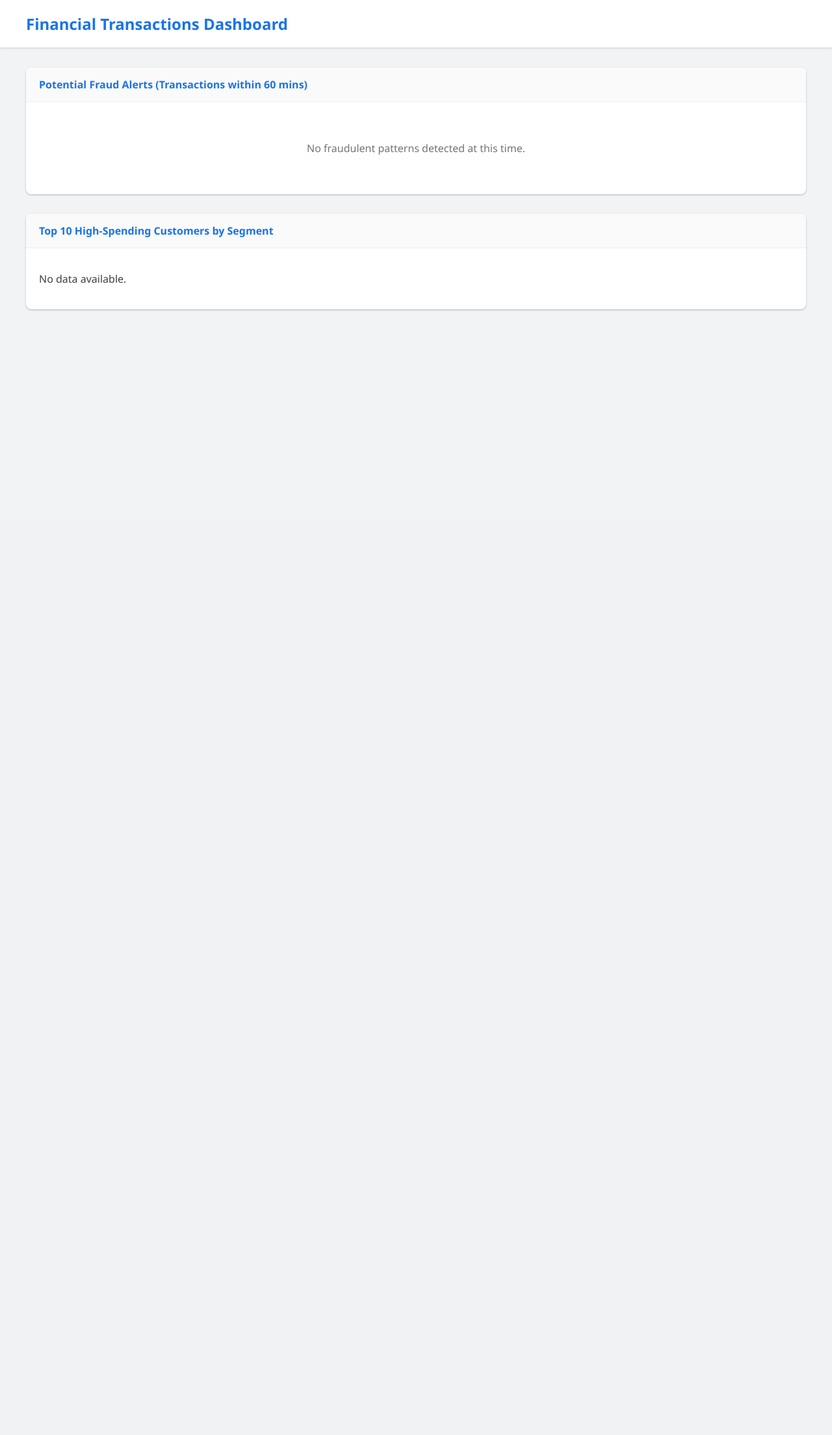
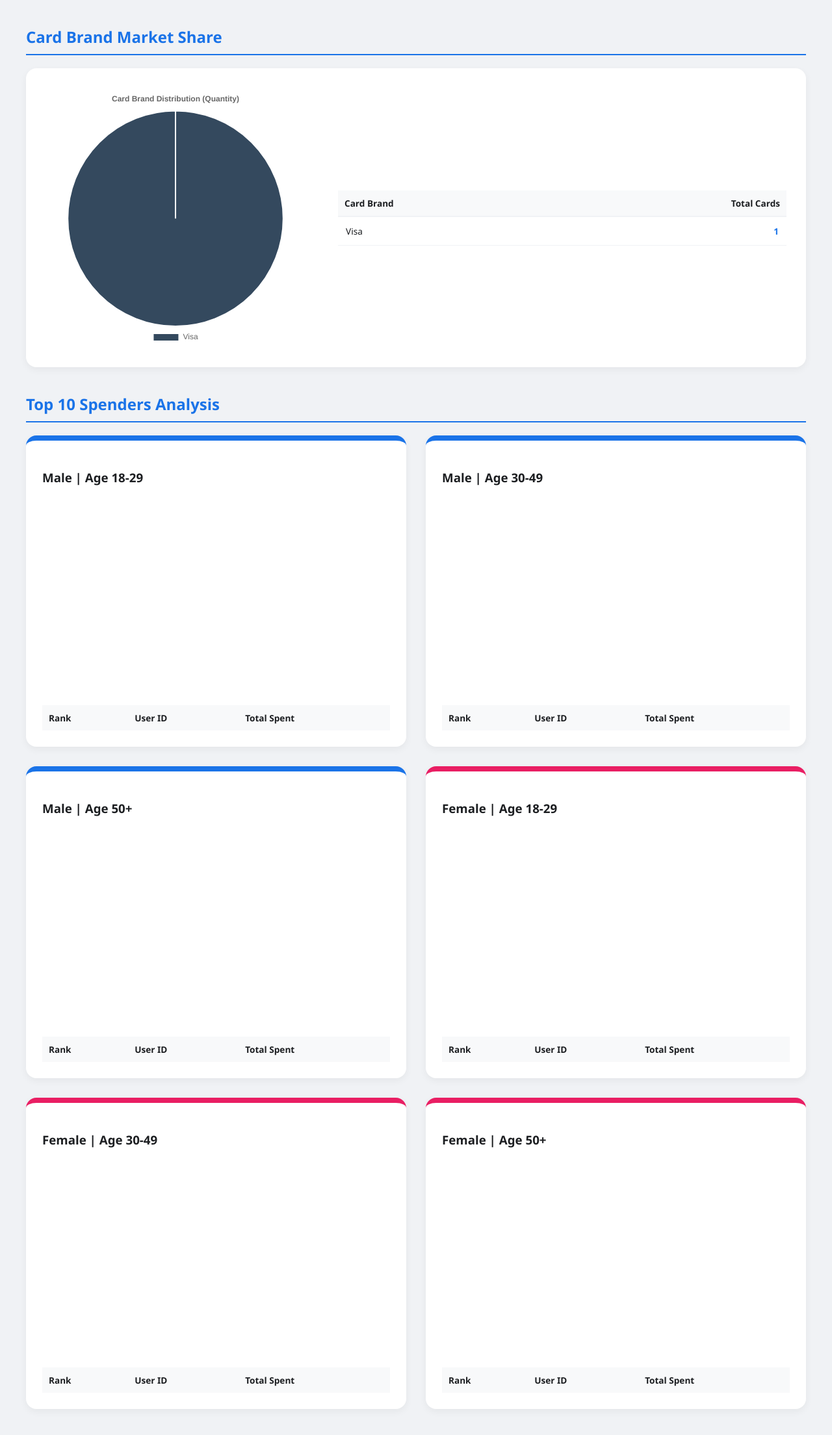
Before and after one commit to isabella-shi/DATA201-Group-2, a Flask app: page / in a window 1280 px wide. Shown: the whole page at 65% size. Before the commit the page ends 478 px from the top, so only its background shows below. Run offline with Flask 3, Linux system fonts and the light colour scheme; tables that the repository leaves empty hold one stand-in row (values such as "Sample post"); data that the repository does not hold is empty; a map, chart or similar area stays blank.

Commit message:
Merge branch 'main' of https://github.com/isabella-shi/DATA201-Group-2

```diff
--- a/Rene_flask/app.py
+++ b/Rene_flask/app.py
@@ -1,57 +1,78 @@
 from flask import Flask, render_template
 from db import query
+from decimal import Decimal
 
 app = Flask(__name__)
+
+def decimal_default(obj):
+    if isinstance(obj, list):
+        return [decimal_default(i) for i in obj]
+    if isinstance(obj, dict):
+        return {k: decimal_default(v) for k, v in obj.items()}
+    if isinstance(obj, Decimal):
+        return float(obj)
+    return obj
 
 @app.route("/")
 def index():
     sql3 = """
-    WITH TransactionIntervals AS (
-        SELECT
-            card_id,
-            date AS current_trans_time,
-            LAG(date) OVER (PARTITION BY card_id ORDER BY date) AS prev_trans_time
-        FROM Transactions_Sample
-    )
-    SELECT *
-    FROM TransactionIntervals
-    WHERE TIMESTAMPDIFF(MINUTE, prev_trans_time, current_trans_time) < 60
-    LIMIT 20;
+        SELECT card_brand, COUNT(*) AS total_cards
+        FROM Cards
+        GROUP BY card_brand;
     """
 
     sql4 = """
-    WITH UserSpending AS (
-        SELECT
-            u.id AS user_id,
-            u.gender,
-            CASE
-                WHEN u.current_age BETWEEN 18 AND 29 THEN '18-29'
-                WHEN u.current_age BETWEEN 30 AND 49 THEN '30-49'
-                ELSE '50+'
-            END AS age_group,
-            SUM(CAST(REPLACE(REPLACE(t.amount, '$', ''), ',', '') AS DECIMAL(10,2))) AS total_spent
-        FROM Users u
-        JOIN Cards c ON u.id = c.client_id
-        JOIN Transactions_Sample t ON c.id = t.card_id
-        GROUP BY u.id, u.gender, age_group
-    ),
-    RankedUsers AS (
-        SELECT *,
-            ROW_NUMBER() OVER (
-                PARTITION BY gender, age_group
-                ORDER BY total_spent DESC
-            ) AS spending_rank
-        FROM UserSpending
-    )
-    SELECT *
-    FROM RankedUsers
-    WHERE spending_rank <= 10
-    ORDER BY gender, age_group, spending_rank;
+        WITH UserSpending AS (
+            SELECT
+                u.id AS user_id,
+                u.gender,
+                CASE
+                    WHEN u.current_age BETWEEN 18 AND 29 THEN '18-29'
+                    WHEN u.current_age BETWEEN 30 AND 49 THEN '30-49'
+                    ELSE '50+'
+                END AS age_group,
+                SUM(CAST(REPLACE(REPLACE(t.amount, '$', ''), ',', '') AS DECIMAL(10,2))) AS total_spent
+            FROM Users u
+            JOIN Cards c ON u.id = c.client_id
+            JOIN Transactions_Sample t ON c.id = t.card_id
+            GROUP BY u.id, u.gender, age_group
+        ),
+        RankedUsers AS (
+            SELECT *,
+                ROW_NUMBER() OVER (
+                    PARTITION BY gender, age_group
+                    ORDER BY total_spent DESC
+                ) AS spending_rank
+            FROM UserSpending
+        )
+        SELECT *
+        FROM RankedUsers
+        WHERE spending_rank <= 10
+        ORDER BY gender, age_group, spending_rank;
     """
 
+    res3 = query(sql3)
+    res4 = query(sql4)
+
+    data3 = decimal_default(res3)
+    data4 = decimal_default(res4)
+
+    spending_groups = {
+        'Male': {'18-29': [], '30-49': [], '50+': []},
+        'Female': {'18-29': [], '30-49': [], '50+': []}
+    }
+    for row in data4:
+        g, a = row['gender'], row['age_group']
+        if g in spending_groups and a in spending_groups[g]:
+            spending_groups[g][a].append(row)
+
+    chart_max = max([row['total_spent'] for row in data4]) * 1.1 if data4 else 1000
+
     return render_template("dashboard.html",
-                           data3 = query(sql3),
-                           data4 = query(sql4),)
+                           data3=data3,
+                           data4=data4,
+                           spending_groups=spending_groups,
+                           chart_max=chart_max)
 
 if __name__ == "__main__":
     app.run(debug=True)
--- a/Rene_flask/templates/dashboard.html
+++ b/Rene_flask/templates/dashboard.html
@@ -2,177 +2,144 @@
 <html lang="en">
 <head>
     <meta charset="UTF-8">
-    <meta name="viewport" content="width=device-width, initial-scale=1.0">
-    <title>Financial Transactions Analysis Dashboard</title>
+    <title>Financial Analysis Dashboard</title>
+    <script src="https://cdn.jsdelivr.net/npm/chart.js"></script>
     <style>
-        :root {
-            --primary-blue: #1a73e8;
-            --light-blue: #e8f0fe;
-            --bg-gray: #f1f3f4;
-            --text-dark: #3c4043;
-            --alert-red: #d93025;
-        }
+        body { font-family: 'Segoe UI', sans-serif; background-color: #f0f2f5; margin: 40px; color: #1c1e21; }
+        .section-title { color: #1a73e8; margin: 40px 0 20px; border-bottom: 2px solid #1a73e8; padding-bottom: 10px; }
 
-        body {
-            font-family: 'Segoe UI', Roboto, Helvetica, Arial, sans-serif;
-            background-color: var(--bg-gray);
-            color: var(--text-dark);
-            margin: 0;
-            padding: 0;
-        }
+        .data3-container { display: flex; gap: 30px; align-items: flex-start; margin-bottom: 40px; background: white; padding: 25px; border-radius: 16px; box-shadow: 0 4px 12px rgba(0,0,0,0.05); }
+        .pie-box { flex: 1; max-width: 350px; }
+        .metrics-box { flex: 2; display: grid; grid-template-columns: repeat(auto-fit, minmax(200px, 1fr)); gap: 15px; }
 
-        header {
-            background-color: white;
-            padding: 20px 40px;
-            border-bottom: 1px solid #dadce0;
-            box-shadow: 0 1px 2px rgba(60,64,67,0.1);
-        }
+        .summary-card { background: #f8f9fa; padding: 15px; border-radius: 12px; border-left: 5px solid #34495e; }
+        .summary-card h4 { margin: 0; color: #65676b; font-size: 0.8em; text-transform: uppercase; }
+        .summary-card .value { font-size: 1.4em; font-weight: bold; margin: 5px 0; }
 
-        header h1 {
-            margin: 0;
-            font-size: 24px;
-            color: var(--primary-blue);
-        }
+        .grid-container { display: grid; grid-template-columns: repeat(auto-fit, minmax(480px, 1fr)); gap: 30px; }
+        .card { background: white; padding: 25px; border-radius: 16px; box-shadow: 0 4px 12px rgba(0,0,0,0.05); border-top: 8px solid #1a73e8; }
+        .card.Female { border-top-color: #e91e63; }
+        .chart-box { height: 300px; margin-bottom: 20px; }
 
-        .container {
-            padding: 30px 40px;
-            display: flex;
-            flex-direction: column;
-            gap: 30px;
-        }
-
-        .card {
-            background: white;
-            border-radius: 8px;
-            box-shadow: 0 1px 3px rgba(60,64,67,0.12), 0 1px 2px rgba(60,64,67,0.24);
-            overflow: hidden;
-        }
-
-        .card-header {
-            padding: 15px 20px;
-            background-color: #fafafa;
-            border-bottom: 1px solid #eee;
-            font-weight: bold;
-            color: var(--primary-blue);
-            display: flex;
-            align-items: center;
-        }
-
-        .card-content {
-            padding: 20px;
-        }
-
-        table {
-            width: 100%;
-            border-collapse: collapse;
-            font-size: 14px;
-        }
-
-        th {
-            text-align: left;
-            padding: 12px;
-            background-color: var(--light-blue);
-            color: var(--primary-blue);
-            font-weight: 600;
-        }
-
-        td {
-            padding: 12px;
-            border-bottom: 1px solid #f1f3f4;
-        }
-
-        tr:hover {
-            background-color: #f8f9fa;
-        }
-
-        .badge-alert {
-            background-color: #fce8e6;
-            color: var(--alert-red);
-            padding: 4px 8px;
-            border-radius: 4px;
-            font-size: 12px;
-            font-weight: bold;
-        }
-
-        .empty-state {
-            text-align: center;
-            padding: 40px;
-            color: #70757a;
-        }
+        table { width: 100%; border-collapse: collapse; font-size: 0.85em; }
+        th { text-align: left; padding: 10px; background: #f8f9fa; }
+        td { padding: 10px; border-bottom: 1px solid #f0f2f5; }
+        .amount { font-family: monospace; font-weight: bold; }
     </style>
 </head>
 <body>
 
-    <header>
-        <h1>Financial Transactions Dashboard</h1>
-    </header>
+    <h2 class="section-title">Card Brand Market Share</h2>
+    <div class="data3-container" style="display: flex; justify-content: center; align-items: center; background: white; padding: 30px; border-radius: 16px; gap: 50px;">
 
-    <div class="container">
-
-        <div class="card">
-            <div class="card-header">
-                Potential Fraud Alerts (Transactions within 60 mins)
-            </div>
-            <div class="card-content">
-                {% if data3 %}
-                <table>
-                    <thead>
-                        <tr>
-                            <th>Card ID</th>
-                            <th>Current Transaction</th>
-                            <th>Previous Transaction</th>
-                        </tr>
-                    </thead>
-                    <tbody>
-                        {% for row in data3 %}
-                        <tr>
-                            <td>{{ row.card_id }}</td>
-                            <td>{{ row.current_trans_time }}</td>
-                            <td><span class="badge-alert">{{ row.prev_trans_time }}</span></td>
-                        </tr>
-                        {% endfor %}
-                    </tbody>
-                </table>
-                {% else %}
-                <div class="empty-state">No fraudulent patterns detected at this time.</div>
-                {% endif %}
-            </div>
+        <div style="flex: 1; max-width: 400px;">
+            <canvas id="pieChartData3"></canvas>
         </div>
 
-     <div class="card">
-        <div class="card-header">Top 10 High-Spending Customers by Segment</div>
-        <div class="card-content">
-            {% if data4 %}
-            <table>
+        <div style="flex: 1;">
+            <table style="width: 100%; border-collapse: collapse;">
                 <thead>
-                    <tr>
-                        <th>Rank</th>
-                        <th>User ID</th>
-                        <th>Gender</th>
-                        <th>Age Group</th>
-                        <th>Total Spent</th>
+                    <tr style="border-bottom: 2px solid #f0f2f5;">
+                        <th style="padding: 10px; text-align: left;">Card Brand</th>
+                        <th style="padding: 10px; text-align: right;">Total Cards</th>
                     </tr>
                 </thead>
                 <tbody>
-                    {% for row in data4 %}
-                    <tr>
-                        <td><strong>#{{ row.spending_rank }}</strong></td>
-                        <td>{{ row.user_id }}</td>
-                        <td>{{ row.gender }}</td>
-                        <td>{{ row.age_group }}</td>
-                        <td style="color: #1a73e8; font-weight: bold;">
-                            ${{ "{:,.2f}".format(row.total_spent) }}
+                    {% for brand in data3 %}
+                    <tr style="border-bottom: 1px solid #f0f2f5;">
+                        <td style="padding: 12px; font-weight: 500;">{{ brand.card_brand }}</td>
+                        <td style="padding: 12px; text-align: right; color: #1a73e8; font-weight: bold;">
+                            {{ "{:,}".format(brand.total_cards) }}
                         </td>
                     </tr>
                     {% endfor %}
                 </tbody>
             </table>
-            {% else %}
-            <p>No data available.</p>
-            {% endif %}
         </div>
     </div>
+
+    <h2 class="section-title">Top 10 Spenders Analysis</h2>
+    <div class="grid-container">
+        {% for gender, age_dict in spending_groups.items() %}
+            {% for age_group, users in age_dict.items() %}
+                <div class="card {{ gender }}">
+                    <h3>{{ gender }} | Age {{ age_group }}</h3>
+                    <div class="chart-box">
+                        <canvas id="chart-{{ gender }}-{{ age_group | replace('+', 'plus') | replace('-', '_') }}"></canvas>
+                    </div>
+                    <table>
+                        <thead>
+                            <tr>
+                                <th>Rank</th><th>User ID</th><th>Total Spent</th>
+                            </tr>
+                        </thead>
+                        <tbody>
+                            {% for u in users %}
+                            <tr>
+                                <td><strong>#{{ u.spending_rank }}</strong></td>
+                                <td>ID: {{ u.user_id }}</td>
+                                <td class="amount">${{ "{:,.2f}".format(u.total_spent) }}</td>
+                            </tr>
+                            {% endfor %}
+                        </tbody>
+                    </table>
+                </div>
+            {% endfor %}
+        {% endfor %}
     </div>
 
+    <script>
+        const d3Raw = {{ data3 | tojson }};
+        new Chart(document.getElementById('pieChartData3'), {
+            type: 'pie',
+            data: {
+                labels: d3Raw.map(d => d.card_brand),
+                datasets: [{
+                    data: d3Raw.map(d => d.total_cards),
+                    backgroundColor: ['#34495e', '#3498db', '#e67e22', '#2ecc71', '#9b59b6', '#f1c40f'],
+                    hoverOffset: 10
+                }]
+            },
+            options: {
+                plugins: {
+                    legend: { position: 'bottom' },
+                    title: { display: true, text: 'Card Brand Distribution (Quantity)' }
+                }
+            }
+        });
+
+        const groups = {{ spending_groups | tojson }};
+        const maxVal = {{ chart_max }};
+
+        Object.keys(groups).forEach(gender => {
+            Object.keys(groups[gender]).forEach(ageGroup => {
+                const users = groups[gender][ageGroup];
+                if (users.length === 0) return;
+                const safeId = `chart-${gender}-${ageGroup.replace('+', 'plus').replace('-', '_')}`;
+                const ctx = document.getElementById(safeId).getContext('2d');
+                new Chart(ctx, {
+                    type: 'bar',
+                    data: {
+                        labels: users.map(u => `ID ${u.user_id}`),
+                        datasets: [{
+                            data: users.map(u => u.total_spent),
+                            backgroundColor: gender === 'Male' ? '#1a73e8' : '#e91e63',
+                            borderRadius: 5
+                        }]
+                    },
+                    options: {
+                        indexAxis: 'y',
+                        responsive: true,
+                        maintainAspectRatio: false,
+                        plugins: { legend: { display: false } },
+                        scales: {
+                            x: { beginAtZero: true, max: maxVal, ticks: { callback: (v) => '$' + v.toLocaleString() } },
+                            y: { grid: { display: false } }
+                        }
+                    }
+                });
+            });
+        });
+    </script>
 </body>
 </html>
--- a/sql/queries.sql
+++ b/sql/queries.sql
@@ -128,8 +128,8 @@ WHERE yearly_income > 0
 ORDER BY debt_to_income_ratio DESC
 LIMIT 10;
 
--- Average credit limit by card brand.
-SELECT card_brand, COUNT(*) AS total_cards, AVG(credit_limit) AS avg_limit
+-- Card Brand Market Share
+SELECT card_brand, COUNT(*) AS total_cards
 FROM Cards
 GROUP BY card_brand;
 
```
Also changed, not shown: 1 other file.
